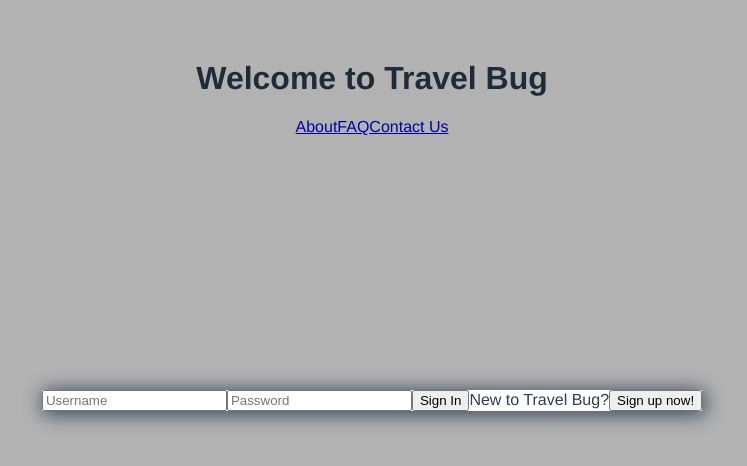
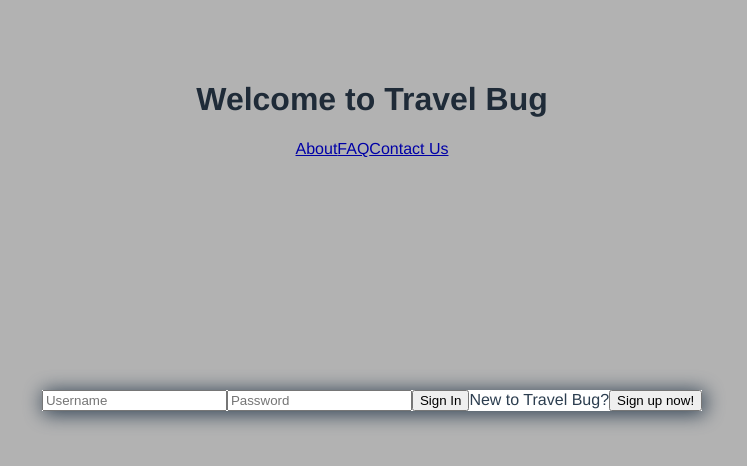
Before and after one commit to tclukies/bucketListApp, a Vue app in the folder intro-vue/: page / in a window 1280 px wide. Shown: the top 466 px of the page, without its empty margins (268-1015 px from the left). Built offline with nearby package versions, Linux system fonts and the light colour scheme.

Commit message:
working on getting footer to bottom of page

```diff
--- a/intro-vue/src/components/Modal.vue
+++ b/intro-vue/src/components/Modal.vue
@@ -51,7 +51,7 @@ export default {
 };
 </script>
 
-<style>
+<style scope>
 .modal-backdrop {
   position: fixed;
   top: 0;
--- a/intro-vue/src/views/Front.vue
+++ b/intro-vue/src/views/Front.vue
@@ -20,4 +20,13 @@ export default {
 </script>
 
 <style>
+template {
+  min-height: 100%;
+}
+
+#first{
+  display: flex;
+  flex-direction: column;
+
+}
 </style>
```
